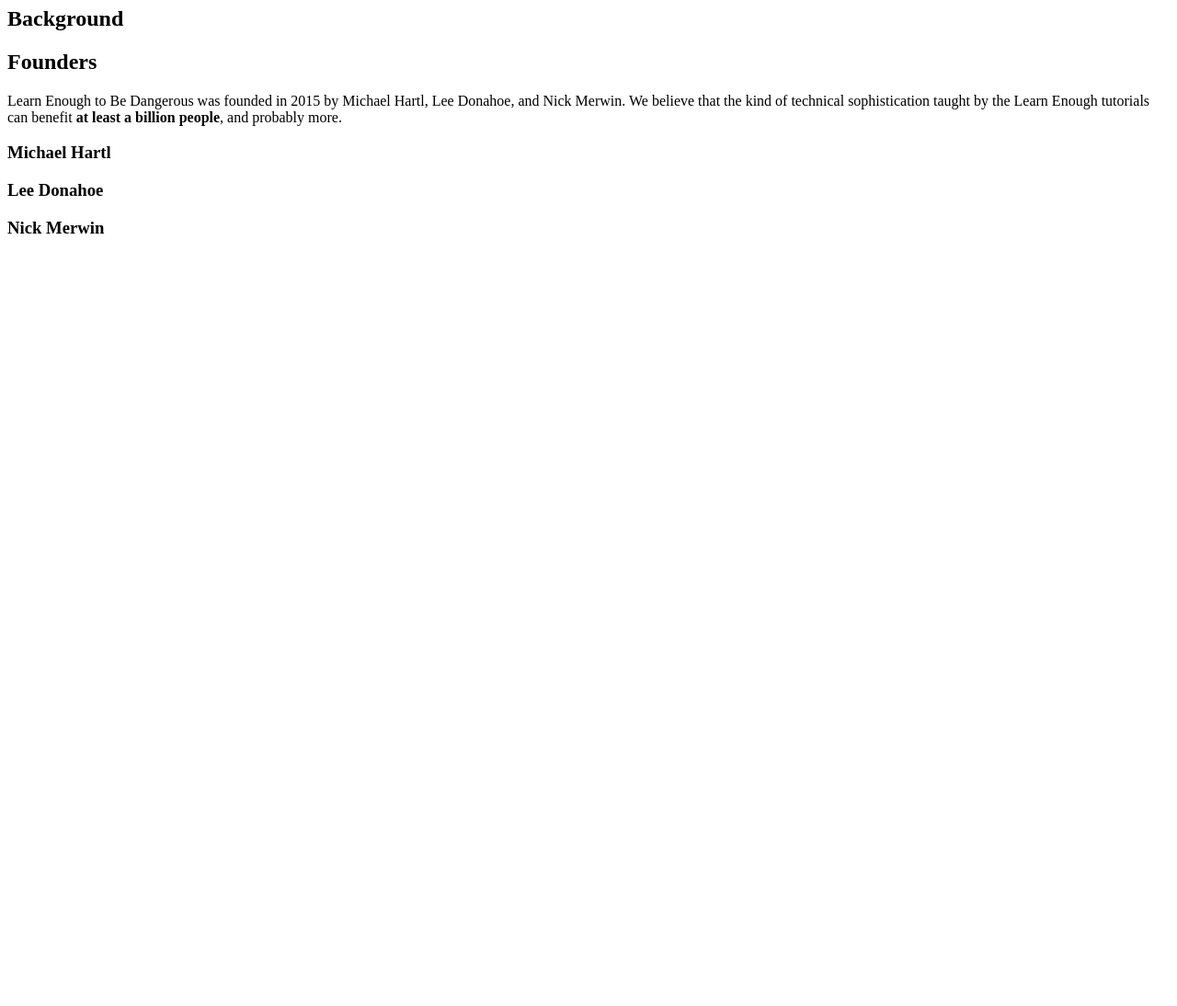
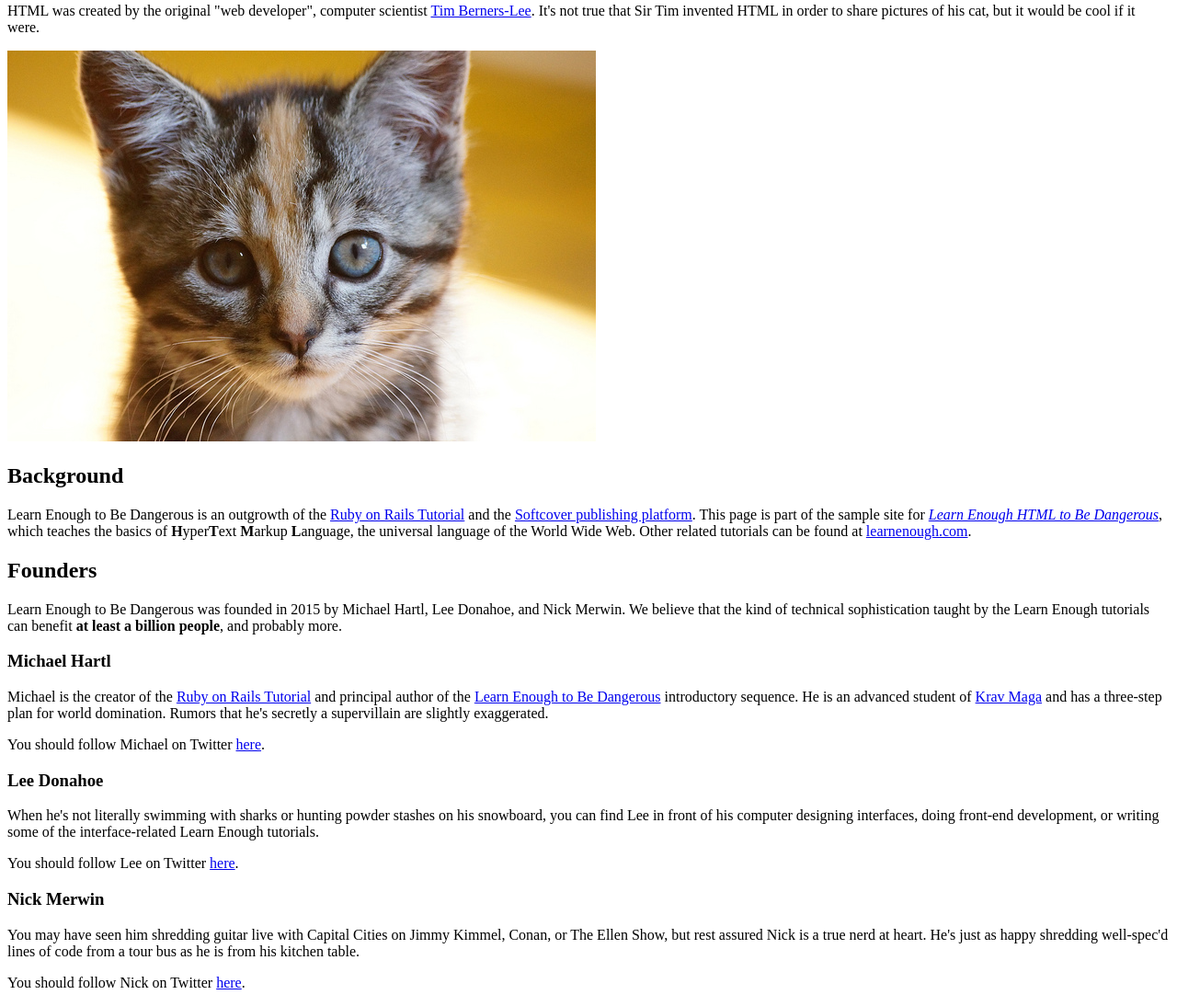
Before and after one commit to thicket8142/sample_website, a plain HTML site: page index.html in a window 1280 px wide. Shown: the part 147-1241 px from the top of the page at 92% size. Before the commit the page ends 800 px from the top, so only its background shows below. Drawn offline with Linux system fonts and the light colour scheme.

Commit message:
Complete through Listing 2.10

```diff
--- a/index.html
+++ b/index.html
@@ -9,17 +9,38 @@
     <p>
       Learn Enough to Be Dangerous is a leader in the movement to teach <em>technical sophistication</em>, the seemingly magical ability to take command of your computer and get it to do your bidding. This includes everything from command lines and coding to guessing keyboard shortcuts, Googling error messages, and knowing when to just reboot the darn thing. We believe there are <strong>at least a billion people</strong> who can benefit from learning technical sophistication, probably more. To join our movement, <a href="https://learnenough.com/email/">sign up for our official email list</a> now.
     </p>
+    <p>
+      HTML was created by the original "web developer", computer scientist <a href="https://en.wikipedia.org/wiki/Tim_Berners-Lee">Tim Berners-Lee</a>. It's not true that Sir Tim invented HTML in order to share pictures of his cat, but it would be cool if it were.
+    </p>
+    <img src="images/kitten.jpg" alt="An adorable kitten">
     <h2>Background</h2>
-
+    <p>
+      Learn Enough to Be Dangerous is an outgrowth of the <a href="https://railstutorial.org/">Ruby on Rails Tutorial</a> and the <a href="https://www.softcover.io/">Softcover publishing platform</a>. This page is part of the sample site for <a href="https://www.learnenough.com/html"><em>Learn Enough HTML to Be Dangerous</em></a>, which teaches the basics of <strong>H</strong>yper<strong>T</strong>ext <strong>M</strong>arkup <strong>L</strong>anguage, the universal language of the World Wide Web. Other related tutorials can be found at <a href="https://www.learnenough.com/">learnenough.com</a>.
+    </p>
     <h2>Founders</h2>
     <p>
       Learn Enough to Be Dangerous was founded in 2015 by Michael Hartl, Lee Donahoe, and Nick Merwin. We believe that the kind of technical sophistication taught by the Learn Enough tutorials can benefit <strong>at least a billion people</strong>, and probably more.
     </p>
     <h3>Michael Hartl</h3>
-
+    <p>
+      Michael is the creator of the <a href="https://www.railstutorial.org/">Ruby on Rails Tutorial</a> and principal author of the <a href="https://www.learnenough.com/">Learn Enough to Be Dangerous</a> introductory sequence. He is an advanced student of <a href="https://www.kravmaga.com/">Krav Maga</a> and has a three-step plan for world domination. Rumors that he's secretly a supervillain are slightly exaggerated.
+    </p>
+    <p>
+      You should follow Michael on Twitter <a href="https://twitter.com/mhartl" target="_blank" rel="noopener noreferrer">here</a>.
+    </p>
     <h3>Lee Donahoe</h3>
-
+    <p>
+      When he's not literally swimming with sharks or hunting powder stashes on his snowboard, you can find Lee in front of his computer designing interfaces, doing front-end development, or writing some of the interface-related Learn Enough tutorials.
+    </p>
+    <p>
+      You should follow Lee on Twitter <a href="https://twitter.com/leedonahoe" target="_blank" rel="noopener noreferrer">here</a>.
+    </p>
     <h3>Nick Merwin</h3>
-
+    <p>
+      You may have seen him shredding guitar live with Capital Cities on Jimmy Kimmel, Conan, or The Ellen Show, but rest assured Nick is a true nerd at heart. He's just as happy shredding well-spec'd lines of code from a tour bus as he is from his kitchen table.
+    </p>
+    <p>
+      You should follow Nick on Twitter <a href="https://twitter.com/nickmerwin" target="_blank" rel="noopener noreferrer">here</a>.
+    </p>
   </body>
 </html>
```
Also changed, not shown: images/kitten.jpg (added).
